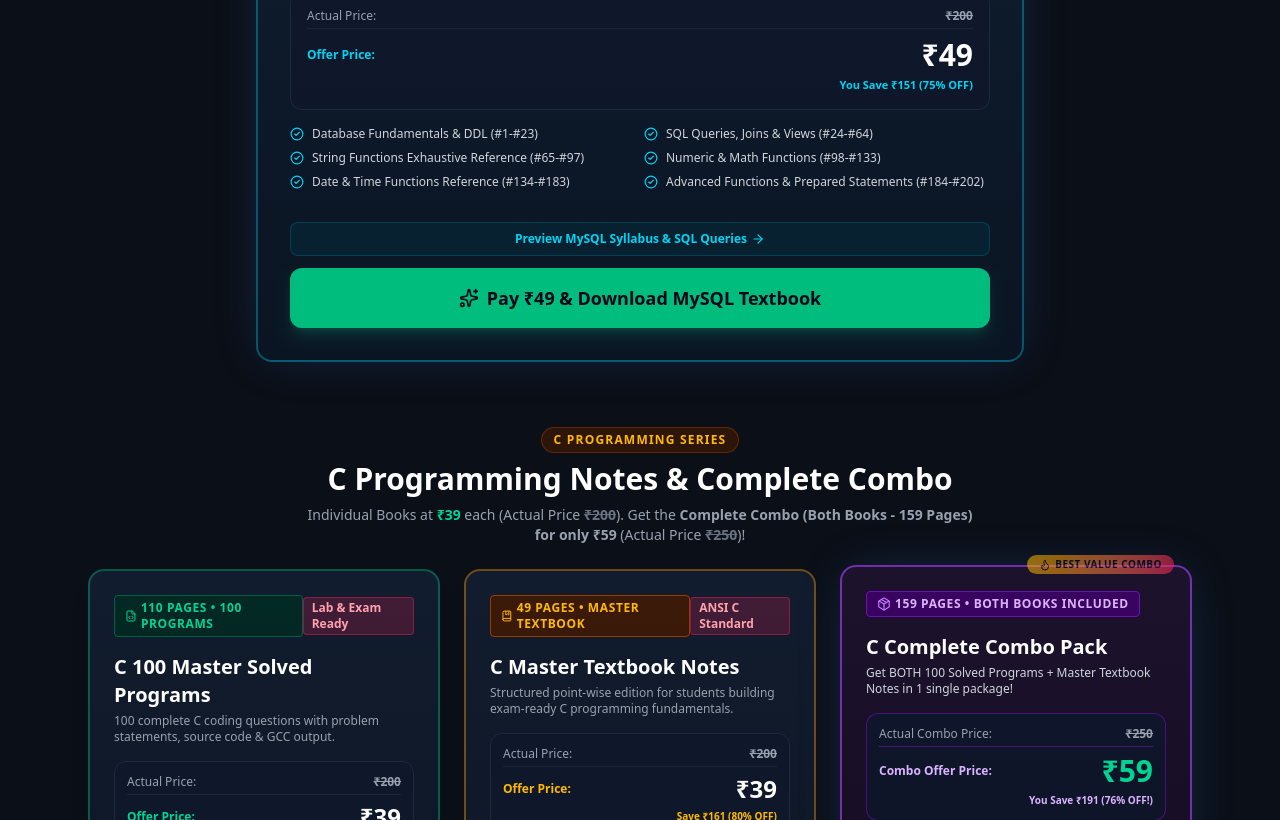
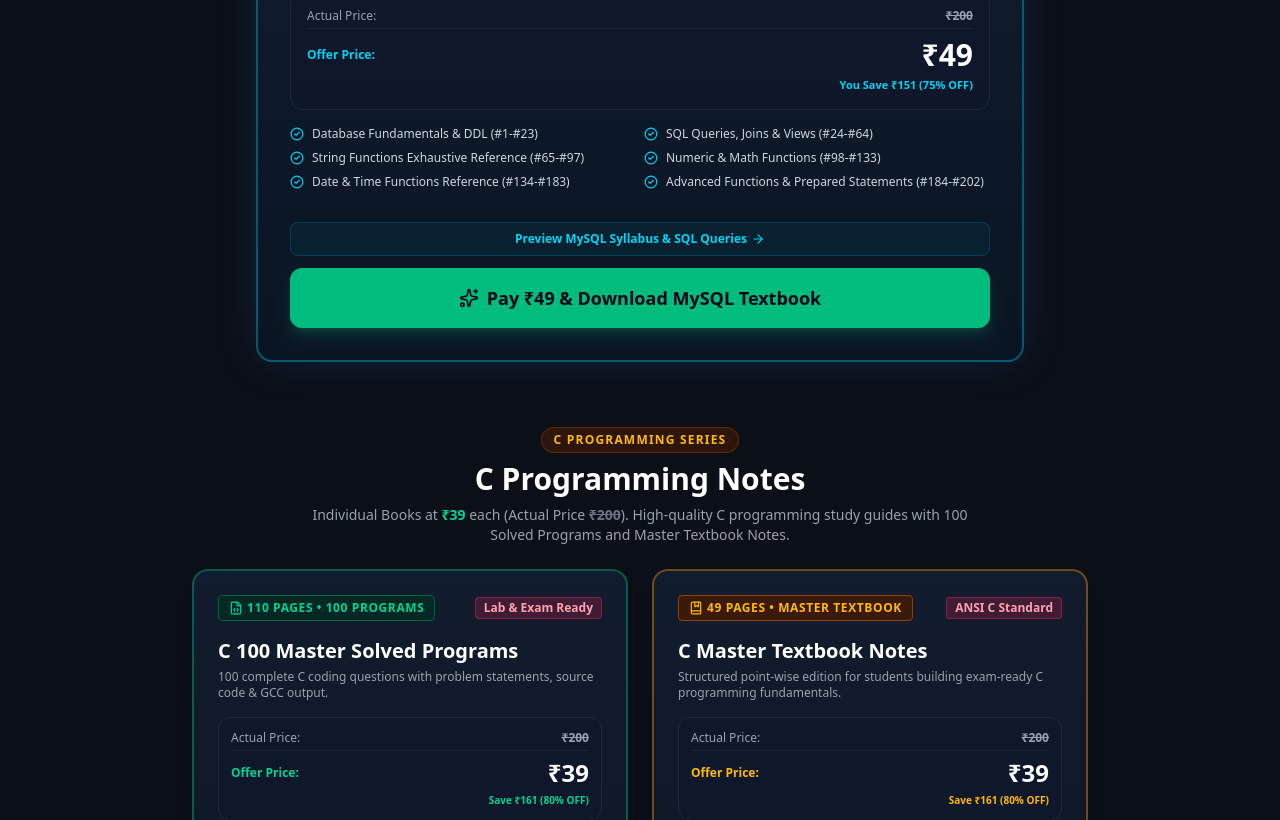
Before and after one commit to VineethPadam/Campus-notes, a Next.js app: page / in a window 1280 px wide. Shown: the part 1980-2800 px from the top of the page. Built offline with nearby package versions, Linux system fonts and the light colour scheme.

Commit message:
refactor: remove C programming combo option

```diff
--- a/app/api/create-order/route.ts
+++ b/app/api/create-order/route.ts
@@ -14,7 +14,6 @@
       'spring-boot': 69,
       'c-100-coding': 39,
       'c-textbook': 39,
-      'c-combo': 59,
       'mysql': 49,
       'java-interview': 49,
     };
@@ -24,7 +23,6 @@
       'spring-boot': 'Spring Boot & JPA Notes',
       'c-100-coding': 'C Programming 100 Solved Programs Book',
       'c-textbook': 'C Programming Master Textbook Notes',
-      'c-combo': 'C Programming Complete Combo (Both Books)',
       'mysql': 'MySQL 8.0 & SQL Complete Master Textbook',
       'java-interview': '200+ Cognizant Based Java Interview Questions Guide (232 Pages)',
     };
--- a/app/api/verify-and-download/route.ts
+++ b/app/api/verify-and-download/route.ts
@@ -68,10 +68,6 @@
     'c-textbook': {
       serverFile: 'c-textbook-notes.pdf',
       downloadName: 'c-programming-master-textbook.pdf',
-    },
-    'c-combo': {
-      serverFile: 'c-combo-notes.pdf',
-      downloadName: 'c-programming-complete-combo.pdf',
     },
     'mysql': {
       serverFile: 'mysql-notes.pdf',
--- a/app/components/RazorpayButton.tsx
+++ b/app/components/RazorpayButton.tsx
@@ -72,7 +72,6 @@
         'java': 'java-programming-notes.pdf',
         'c-100-coding': 'c-100-master-solved-programs.pdf',
         'c-textbook': 'c-programming-master-textbook.pdf',
-        'c-combo': 'c-programming-complete-combo.pdf',
         'mysql': 'mysql-8-complete-master-textbook.pdf',
         'java-interview': 'cognizant-200-java-interview-guide.pdf',
       };
--- a/app/page.tsx
+++ b/app/page.tsx
@@ -43,7 +43,7 @@
         </span>
         <Flame className="w-4 h-4 text-amber-400 animate-bounce" />
         <span>
-          <strong>FLASH SALE:</strong> 200+ Cognizant Java Q&A <strong className="text-amber-300">₹49</strong> | MySQL <strong className="text-cyan-300">₹49</strong> | Java <strong className="text-emerald-300">₹49</strong> | Spring Boot <strong className="text-blue-300">₹69</strong> | C Solved <strong className="text-amber-300">₹39</strong> | <strong>C Combo ₹59!</strong>
+          <strong>FLASH SALE:</strong> 200+ Cognizant Java Q&A <strong className="text-amber-300">₹49</strong> | MySQL <strong className="text-cyan-300">₹49</strong> | Java <strong className="text-emerald-300">₹49</strong> | Spring Boot <strong className="text-blue-300">₹69</strong> | C Notes <strong className="text-amber-300">₹39!</strong>
         </span>
       </div>
 
@@ -142,7 +142,7 @@
         <section className="text-center space-y-6 pt-4">
           <div className="inline-flex items-center space-x-2 bg-gradient-to-r from-rose-950/80 via-amber-950/80 to-rose-950/80 border border-rose-500/40 px-4 py-1.5 rounded-full text-xs text-rose-200 font-semibold shadow-inner">
             <Sparkles className="w-4 h-4 text-amber-400 animate-pulse" />
-            <span>⏳ EXCLUSIVE DISCOUNTS: 200+ Cognizant Q&A ₹49 • MySQL ₹49 • Java ₹49 • C Combo ₹59!</span>
+            <span>⏳ EXCLUSIVE DISCOUNTS: 200+ Cognizant Q&A ₹49 • MySQL ₹49 • Java ₹49 • C Notes ₹39!</span>
           </div>
 
           <h1 className="text-4xl sm:text-6xl font-extrabold tracking-tight leading-tight max-w-4xl mx-auto">
@@ -395,19 +395,19 @@
           </div>
         </section>
 
-        {/* SECTION 2: C PROGRAMMING & COMBO OFFER SECTION */}
+        {/* SECTION 2: C PROGRAMMING SECTION */}
         <section id="c-section" className="space-y-6 scroll-mt-28">
           <div className="text-center space-y-2">
             <span className="text-xs text-amber-400 font-bold uppercase tracking-widest bg-amber-950/60 border border-amber-800/50 px-3 py-1 rounded-full inline-block">
               C Programming Series
             </span>
-            <h2 className="text-2xl sm:text-3xl font-bold text-white">C Programming Notes & Complete Combo</h2>
+            <h2 className="text-2xl sm:text-3xl font-bold text-white">C Programming Notes</h2>
             <p className="text-sm text-gray-400 max-w-2xl mx-auto">
-              Individual Books at <strong className="text-emerald-400">₹39</strong> each (Actual Price <span className="line-through text-gray-500 font-bold">₹200</span>). Get the <strong>Complete Combo (Both Books - 159 Pages) for only ₹59</strong> (Actual Price <span className="line-through text-gray-500 font-bold">₹250</span>)!
+              Individual Books at <strong className="text-emerald-400">₹39</strong> each (Actual Price <span className="line-through text-gray-500 font-bold">₹200</span>). High-quality C programming study guides with 100 Solved Programs and Master Textbook Notes.
             </p>
           </div>
 
-          <div className="grid grid-cols-1 md:grid-cols-3 gap-6">
+          <div className="grid grid-cols-1 md:grid-cols-2 max-w-4xl mx-auto gap-6">
             {/* Card 1: C 100 Master Solved Programs */}
             <div className="bg-gradient-to-b from-[#111c2e] to-[#0d1522] border-2 border-emerald-500/40 rounded-2xl p-6 space-y-5 shadow-xl relative flex flex-col justify-between">
               <div className="space-y-4">
@@ -540,64 +540,6 @@
                   priceINR="39"
                   notesTitle="C Programming Master Textbook Notes"
                   buttonLabel="Pay ₹39 & Download Textbook Notes"
-                />
-              </div>
-            </div>
-
-            {/* Card 3: C Programming Complete Combo (BEST VALUE - BOTH BOOKS!) */}
-            <div className="bg-gradient-to-b from-[#1c122c] to-[#120b1f] border-2 border-purple-500/60 rounded-2xl p-6 space-y-5 shadow-2xl glow-blue relative flex flex-col justify-between transform md:-translate-y-1">
-              <div className="absolute -top-3 right-4 bg-gradient-to-r from-amber-400 to-rose-500 text-slate-950 text-[10px] font-black px-3 py-0.5 rounded-full uppercase tracking-wider animate-pulse flex items-center space-x-1">
-                <Flame className="w-3 h-3" />
-                <span>BEST VALUE COMBO</span>
-              </div>
-
-              <div className="space-y-4">
-                <div className="flex items-center justify-between">
-                  <span className="text-xs font-bold uppercase tracking-wider text-purple-300 bg-purple-950/90 border border-purple-800 px-2.5 py-1 rounded flex items-center space-x-1">
-                    <Package className="w-3.5 h-3.5 mr-1 text-purple-400" />
-                    159 Pages • Both Books Included
-                  </span>
-                </div>
-
-                <div>
-                  <h3 className="text-xl font-bold text-white">C Complete Combo Pack</h3>
-                  <p className="text-xs text-gray-300 mt-1">Get BOTH 100 Solved Programs + Master Textbook Notes in 1 single package!</p>
-                </div>
-
-                <div className="bg-slate-900/90 border border-purple-800/60 rounded-xl p-3 space-y-1">
-                  <div className="flex items-center justify-between text-xs text-gray-400">
-                    <span>Actual Combo Price:</span>
-                    <span className="line-through font-bold text-gray-400">₹250</span>
-                  </div>
-                  <div className="flex items-center justify-between border-t border-purple-800/60 pt-1.5">
-                    <span className="text-xs text-purple-300 font-bold">Combo Offer Price:</span>
-                    <span className="text-3xl font-black text-emerald-400">₹59</span>
-                  </div>
-                  <p className="text-[10px] text-purple-300 text-right font-semibold">You Save ₹191 (76% OFF!)</p>
-                </div>
-
-                <ul className="space-y-2 text-xs text-gray-200">
-                  <li className="flex items-center space-x-2">
-                    <CheckCircle2 className="w-3.5 h-3.5 text-purple-400 flex-shrink-0" />
-                    <span><strong>1 Click Downloads BOTH PDF Books (159 Pages)</strong></span>
-                  </li>
-                  <li className="flex items-center space-x-2">
-                    <CheckCircle2 className="w-3.5 h-3.5 text-purple-400 flex-shrink-0" />
-                    <span>Includes 100 Master Solved Programs (110 Pages)</span>
-                  </li>
-                  <li className="flex items-center space-x-2">
-                    <CheckCircle2 className="w-3.5 h-3.5 text-purple-400 flex-shrink-0" />
-                    <span>Includes Master Textbook Notes (49 Pages)</span>
-                  </li>
-                </ul>
-              </div>
-
-              <div className="pt-2">
-                <RazorpayButton
-                  noteId="c-combo"
-                  priceINR="59"
-                  notesTitle="C Programming Complete Combo Pack (Both Books - 159 Pages)"
-                  buttonLabel="Pay ₹59 & Download Both C Books"
                 />
               </div>
             </div>
```
Also changed, not shown: scripts/test-routes.mjs (+4 -7 lines), 1 other file (tests, documents, lock files or other folders).
